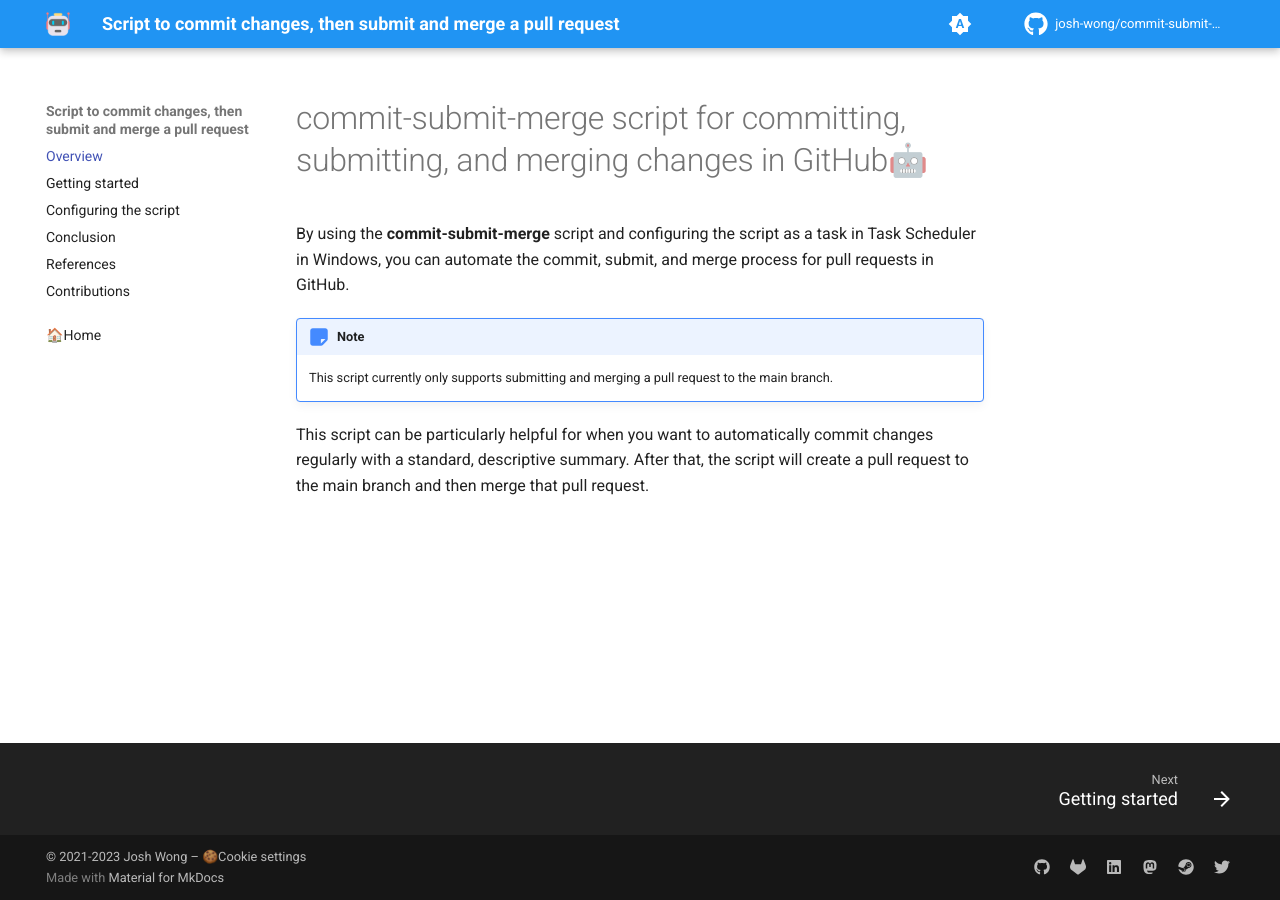
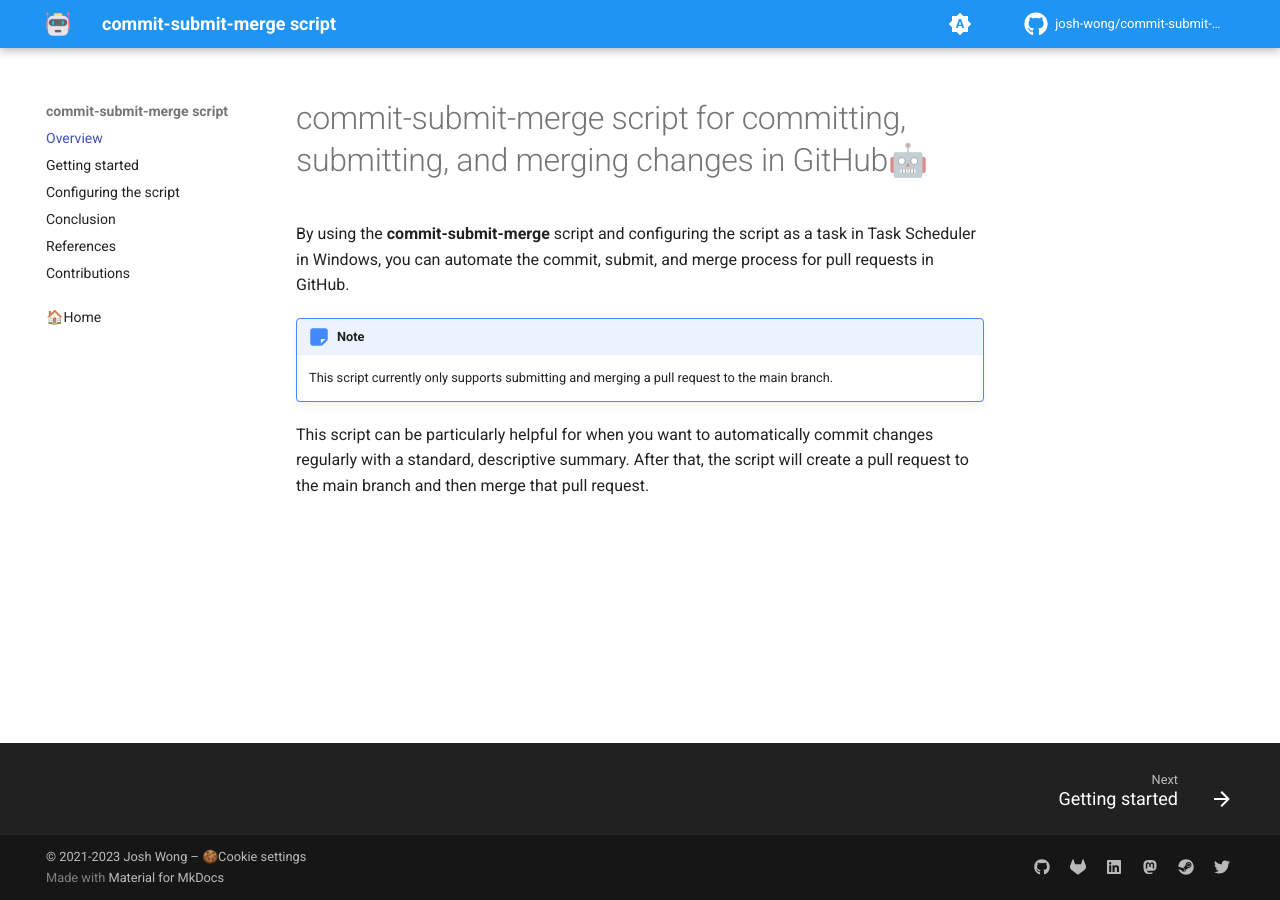
Before and after one commit to josh-wong/commit-submit-merge-script, an MkDocs documentation site: the page built from docs/index.md, in a window 1280 px wide. Built offline with MkDocs 1.6.1 and Material for MkDocs 9.7.7, drawn with Linux system fonts in a browser that asks for light colours; comment, search, counter and statistics services are not loaded.

Commit message:
Change `site_name`

```diff
--- a/mkdocs.yml
+++ b/mkdocs.yml
@@ -1,4 +1,4 @@
-site_name: Script to commit changes, then submit and merge a pull request
+site_name: commit-submit-merge script
 site_url: https://josh-wong.github.io/commit-submit-merge-script/
 site_description: Automate the commit, submit, and merge process for pull requests in GitHub.
 
```
